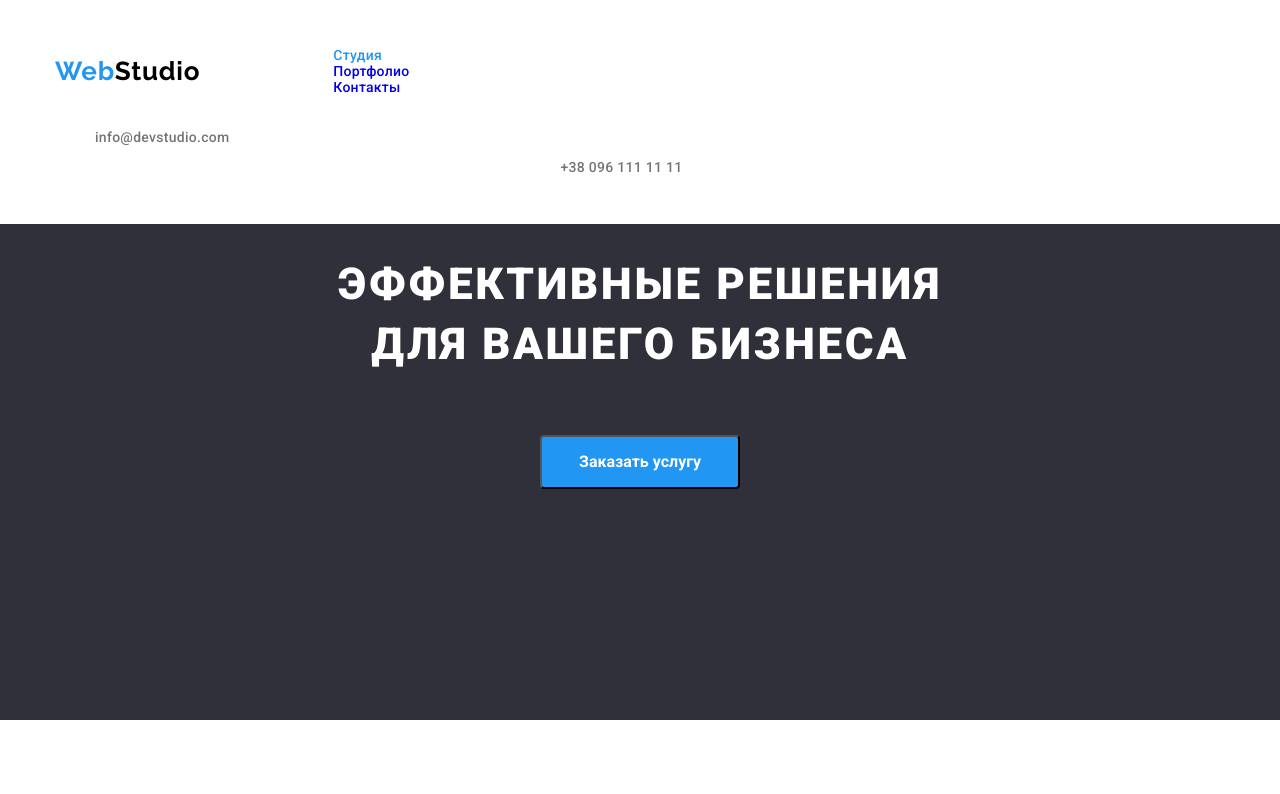
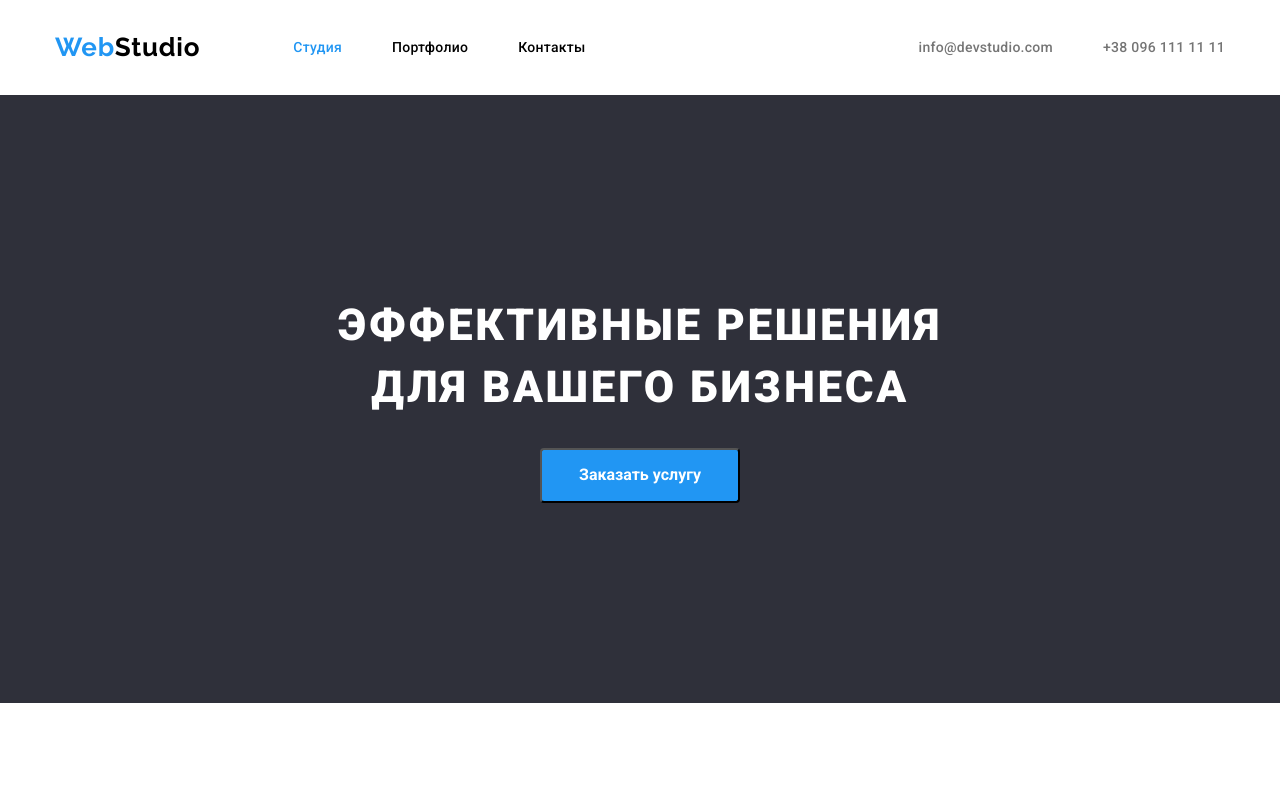
Before and after one commit to Anastasia-Katerinich/goit-markup-hw-03, a plain HTML site: page index.html in a window 1280 px wide. Shown: the top 794 px of the page. Drawn offline with Linux system fonts and the light colour scheme.

Commit message:
доработка

```diff
--- a/css/styles.css
+++ b/css/styles.css
@@ -21,6 +21,7 @@ h3,
 p,
 a {
   margin: 0;
+  padding: 0;
 }
 
 img {
@@ -32,20 +33,32 @@ a {
   text-decoration: none;
 }
 
+ul {
+  list-style: none;
+  padding: 0;
+  margin: 0;
+}
+
 .container {
   width: 1200px;
   margin: 0 auto;
   padding: 0 15px;
 }
 
+.menu {
+  display: flex;
+}
+
 .header-menu {
-  display: flex;
-  justify-content: center;
-  align-items: center;
+  margin: 0 auto;
+  padding: 0 auto;
 }
 
 .site-nav {
-  /* display: flex; */
+  display: flex;
+  align-items: center;
+
+  padding: 0 auto;
   font-weight: 500;
   font-size: 14px;
   line-height: 1.14;
@@ -53,21 +66,13 @@ a {
   color: var(--black-text);
 }
 
-.item-ref:hover,
-.item-ref:focus {
-  color: var(--blue-text);
-}
-
-.colortext {
-  color: var(--darkblack);
-}
 
 .link-prime {
-  /* display: inline-block; */
+  display: inline-block;
   justify-content: flex-start;
   margin-left: 0;
-  padding-top: 24px;
-  padding-bottom: 25px;
+  margin-right: 93px;
+  padding: 32px 0;
   font-family: Raleway, sans-serif;
   font-weight: 700;
   font-size: 26px;
@@ -76,24 +81,45 @@ a {
   color: var(--blue-text);
 }
 
-.list-nav {
-  /* display: flex; */
-  margin-right: 50px;
-  margin-left: 93px;
+.colortext {
+  color: var(--darkblack);
 }
 
-.link-current {
-  display: inline-block;
-  color: var(--blue-text);
+.list-nav {
+  display: flex;
+  align-items: center;
+}
+
+.link {
+  color: var(--darkblack);
+}
+
+.link:hover,
+.link:focus,
+.item-ref:hover,
+.item-ref:focus
+{
+ color: var(--blue-text);
+}
+
+.current {
+  color: var(--blue-text)
+}
+
+.item-ref:not(:last-child) {
+  margin-right: 50px;
 }
 
 .list-data {
   display: flex;
+  align-items: center;
+  margin-left: auto;
+
 }
 
 .link-mail {
   display: inline-block;
-
+  margin-right: 50px;
   font-weight: 500;
   font-size: 14px;
   line-height: 1.14;
@@ -104,9 +130,6 @@ a {
 .link-tel {
   display: inline-block;
   justify-content: flex-end;
-  padding-top: 32px;
-  padding-bottom: 32px;
-  margin-left: 331px;
   font-weight: 500;
   font-size: 14px;
   line-height: 1.14;
@@ -126,45 +149,27 @@ a {
 
 /* "ГЕРОЙ" */
 
-/* Секция "Герой" */
 
 .hero {
-  padding: 200px 0;
   text-align: center;
+  padding-top: 200px;
+  padding-bottom: 200px;
   background-color: var(--lightblack);
 }
 
 .hero-title {
-  width: 696px;
-  margin-bottom: 30px;
+  text-align: center;
   margin-left: auto;
   margin-right: auto;
-  font-weight: 900;
-  font-size: 44px;
-  line-height: 1.36;
-  text-align: center;
-  letter-spacing: 0.06em;
-  text-transform: uppercase;
-  color: var(--white-text);
-}
-
-/* .hero {
-  padding-top: 200px;
-}
-
-.hero-title {
-  text-align: center;
-  padding-bottom: 280px;
-  padding-bottom: 30px;
+  width: 696px;
   font-weight: 900;
   font-size: 44px;
   line-height: 1.4;
-  text-align: center;
   letter-spacing: 0.06em;
   text-transform: uppercase;
   color: var(--white-text);
   background: var(--lightblack);
-} */
+}
 
 .visually-hidden {
   position: absolute;
@@ -186,7 +191,6 @@ a {
   padding-left: 32px;
   padding-right: 32px;
   margin-top: 30px;
-  margin-bottom: 200px;
   font-weight: 700;
   font-size: 16px;
   line-height: 1.9;
@@ -202,6 +206,17 @@ a {
 
 /* "ОСОБЕННОСТИ" */
 
+.features {
+  padding: 94px 0;
+  margin-right: auto;
+  margin-left: auto;
+}
+
+.list-features {
+  display: flex;
+  justify-content: center;
+}
+
 .features-title {
   padding-bottom: 10px;
   font-weight: 700;
@@ -213,11 +228,16 @@ a {
 }
 
 .features-text {
+  width: 270px;
   font-weight: 400;
   font-size: 14px;
   line-height: 1.7;
   letter-spacing: 0.03em;
   color: var(--graphite-text);
+}
+
+.features:not(:last-child) {
+  margin-right: 50px;
 }
 
 /* "О НАС" */
@@ -282,10 +302,6 @@ footer {
   background-color: var(--lightblack);
 }
 
-/* .link-prime {
-  display: block;
-  margin-bottom: 20px;
-} */
 
 .address {
   padding-top: 20px;
@@ -364,46 +380,11 @@ footer {
 
 /* STUDIO */
 
-.header-menu {
-  display: flex;
-}
-
-.site-nav {
-  display: flex;
-  align-items: center;
-  margin-left: auto;
-  margin-right: auto;
-  padding-top: 32px;
-}
-
-.site-nav .item:last-child {
-  margin-right: 50;
-}
-
-.list-data .item:last-child {
-  margin-right: 50;
-}
-/*
-.link-prime {
-  display: block;
-  margin-left: auto;
-  padding-top: 24px;
-  padding-bottom: 25px;
+/* .hero {
+  padding: 31px 0;
 } */
 
-.hero {
-  padding: 31px 0;
-}
 
-.features {
-  padding: 94px 0;
-}
-
-.list-features {
-  display: flex;
-  flex-basis: calc((100% - 60px) / 4);
-  justify-content: center;
-}
 
 .item-description {
   display: block;
--- a/index.html
+++ b/index.html
@@ -14,14 +14,14 @@
   </head>
   <body>
     <header class="header-menu">
-      <div class="container">
+      <div class="container menu">
         <nav class="site-nav">
           <a class="link-prime" href="./index.html"
             >Web<span class="colortext">Studio</span></a
           >
           <ul class="list-nav">
             <li class="item-ref">
-              <a class="link-current" href="./index.html">Студия</a>
+              <a class="link current" href="./index.html">Студия</a>
             </li>
             <li class="item-ref">
               <a class="link" href="./portfolio.html">Портфолио</a>
@@ -45,8 +45,7 @@
       <section class="hero">
         <div class="container">
           <h1 class="hero-title">
-            Эффективные решения <br />
-            для вашего бизнеса
+            Эффективные решения для вашего бизнеса
           </h1>
           <button class="button-one">Заказать услугу</button>
         </div>
```
Also changed, not shown: 1 other file.
